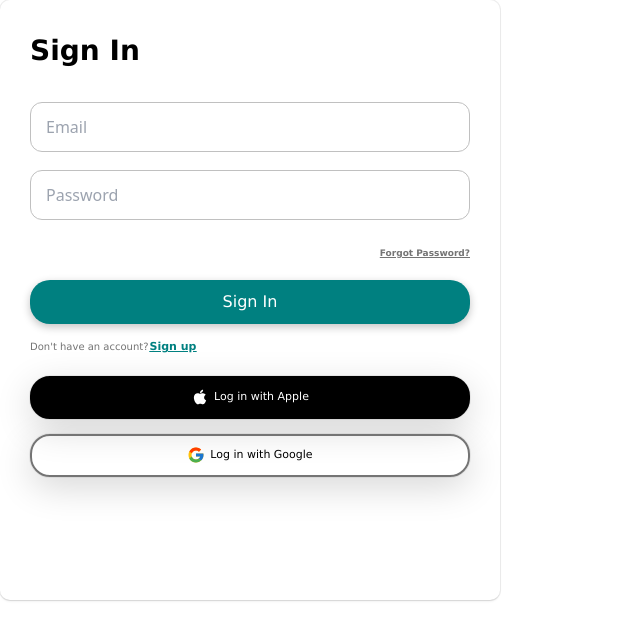
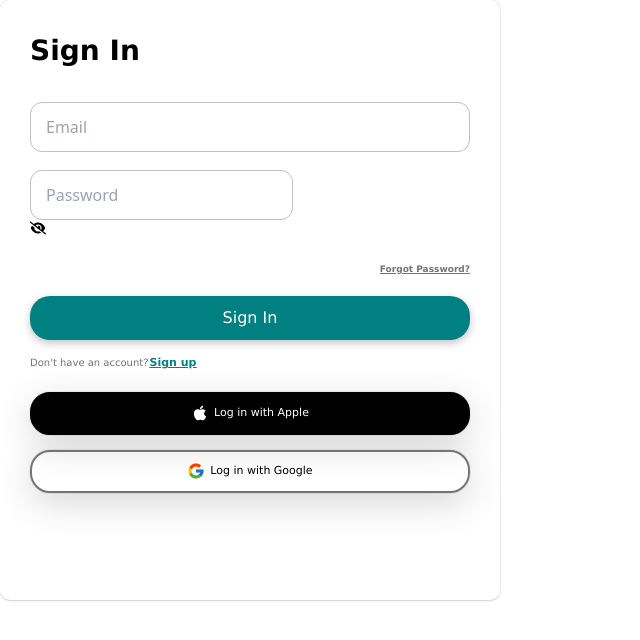
Before and after one commit to pritomrabidas/fastchat, a React (Vite) app: page /signin in a window 1280 px wide. Shown: the top 640 px of the page, without its empty margins (0-640 px from the left). Built offline with nearby package versions, Linux system fonts and the light colour scheme.

Commit message:
sign in commplete

```diff
--- a/package.json
+++ b/package.json
@@ -10,12 +10,14 @@
     "preview": "vite preview"
   },
   "dependencies": {
+    "@reduxjs/toolkit": "^2.2.3",
     "firebase": "^10.9.0",
     "localforage": "^1.10.0",
     "match-sorter": "^6.3.4",
     "react": "^18.2.0",
     "react-dom": "^18.2.0",
     "react-icons": "^5.0.1",
+    "react-redux": "^9.1.1",
     "react-router-dom": "^6.22.3",
     "react-toastify": "^10.0.5",
     "sort-by": "^1.2.0"
--- a/src/Components/Register.jsx
+++ b/src/Components/Register.jsx
@@ -40,7 +40,7 @@ const Register = () => {
           setLastName("")
           setEmail("")
           setPassword("")
-          setUsererror("")
+          setUsererror('')
           setTimeout(()=>{
             navigate("/signin")
           }, 5000)
--- a/src/Components/SignIn.jsx
+++ b/src/Components/SignIn.jsx
@@ -1,33 +1,134 @@
-import { Link } from "react-router-dom";
+import { Link, useNavigate } from "react-router-dom";
+import { getAuth, signInWithEmailAndPassword } from "firebase/auth";
+import { useState } from "react";
+import { ToastContainer, toast } from "react-toastify";
+import { FaEyeSlash } from "react-icons/fa6";
+import { FaEye } from "react-icons/fa6";
 
 const SignIn = () => {
+  const auth = getAuth();
+  const [emailErr, setEmailErr] = useState("");
+  const [showPass, setShowPass] = useState(false);
+  const [passErr, setPassErr] = useState("");
+  const navigate = useNavigate();
+  const [loginData, setLoginData] = useState({
+    email: "",
+    password: "",
+  });
+  const handleSubmit = () => {
+    if (loginData.email == "") {
+      setEmailErr("Email is required");
+    } else if (loginData.password == "") {
+      setPassErr("password is required");
+    } else {
+      signInWithEmailAndPassword(auth, loginData.email, loginData.password)
+        .then((res) => {
+          console.log("sign in succesful");
+          if (res.user.emailVerified == false) {
+            toast.error("Email varificatin failed", {
+              position: "top-center",
+              autoClose: 5000,
+              closeOnClick: true,
+              theme: "light",
+            });
+          } else {
+            toast.success("🦄 sign in succesful", {
+              position: "top-center",
+              autoClose: 5000,
+              closeOnClick: true,
+              theme: "light",
+            });
+            setTimeout(() => {
+              navigate("/chat");
+            }, 5000);
+          }
+        })
+        .catch((err) => {
+          console.log(err.message);
+          if (err.code == "auth/invalid-email") {
+            setEmailErr("Invalid email ! Please Input a valid email.");
+          }
+          if (err.code == "auth/invalid-credential") {
+            toast.error("Authrization failed", {
+              position: "top-center",
+              autoClose: 5000,
+              closeOnClick: true,
+              theme: "light",
+            });
+          }
+          if (err.code == "auth/too-many-requests") {
+            toast.error(
+              "To many request ! user temporery block please try again later or reset your password",
+              {
+                position: "top-center",
+                autoClose: 5000,
+                closeOnClick: true,
+                theme: "light",
+              }
+            );
+          }
+        });
+    }
+  };
   return (
     <div className="bg-gray-300 py-2">
-      <div class="form-container justify-center mx-auto  ">
-        <p class="title">Sign In</p>
-        <form class="form">
-          <input type="email" class="input" placeholder="Email" />
-          <input type="password" class="input" placeholder="Password" />
-          <p class="page-link">
-            <span class="page-link-label">
+      <div className="form-container justify-center mx-auto  ">
+        <ToastContainer />
+        <p className="title">Sign In</p>
+        <div className="form">
+          <input
+            onChange={(e) =>
+              setLoginData({ ...loginData, email: e.target.value })
+            }
+            type="email"
+            className="input w-[440px]"
+            placeholder="Email"
+          />
+          {emailErr && (
+            <p className=" font-extralight text-base text-red-800">
+              {emailErr}
+            </p>
+          )}
+          <div className="flex items-center justify-end relative">
+            <div className="">
+              <input
+                onChange={(e) =>
+                  setLoginData({ ...loginData, password: e.target.value })
+                }
+                type={showPass ? "text" : "password"}
+                className="input w-[440px]"
+                placeholder="Password"
+              />
+            </div>
+            <div onClick={()=>setShowPass(!showPass)} className="absolute mr-2 cursor-pointer">
+              {showPass ? <FaEye /> : <FaEyeSlash />}
+            </div>
+          </div>
+          {passErr && (
+            <p className=" font-extralight text-base text-red-800">{passErr}</p>
+          )}
+          <p className="page-link">
+            <span className="page-link-label">
               <Link to="/forgotnumber">Forgot Password?</Link>
             </span>
           </p>
-          <button class="form-btn">Sign In</button>
-        </form>
-        <p class="sign-up-label">
+          <button onClick={handleSubmit} className="form-btn">
+            Sign In
+          </button>
+        </div>
+        <p className="sign-up-label">
           Don't have an account?
-          <span class="sign-up-link">
+          <span className="sign-up-link">
             <Link to="/registration">Sign up</Link>
           </span>
         </p>
-        <div class="buttons-container">
-          <div class="apple-login-button">
+        <div className="buttons-container">
+          <div className="apple-login-button">
             <svg
               stroke="currentColor"
               fill="currentColor"
               stroke-width="0"
-              class="apple-icon"
+              className="apple-icon"
               viewBox="0 0 1024 1024"
               height="1em"
               width="1em"
@@ -37,7 +138,7 @@ const SignIn = () => {
             </svg>
             <span>Log in with Apple</span>
           </div>
-          <div class="google-login-button">
+          <div className="google-login-button">
             <svg
               stroke="currentColor"
               fill="currentColor"
@@ -45,7 +146,7 @@ const SignIn = () => {
               version="1.1"
               x="0px"
               y="0px"
-              class="google-icon"
+              className="google-icon"
               viewBox="0 0 48 48"
               height="1em"
               width="1em"
--- a/src/index.css
+++ b/src/index.css
@@ -84,10 +84,10 @@
 .message {
   @apply w-full h-10;
 }
-.message:nth-child(even){
+.message:nth-child(even) {
   @apply bg-[#2E2F3A];
 }
-.message:nth-child(odd){
+.message:nth-child(odd) {
   @apply bg-[#343541];
 }
 .send-img {
--- a/src/main.jsx
+++ b/src/main.jsx
@@ -3,4 +3,11 @@ import ReactDOM from "react-dom/client";
 import App from "./App.jsx";
 import "./index.css";
 import firebaseConfig from "./firebaseConfic.js";
-ReactDOM.createRoot(document.getElementById("root")).render(<App />);
+import store from "./store.js";
+import { Provider } from "react-redux";
+
+ReactDOM.createRoot(document.getElementById("root")).render(
+  <Provider store={store}>
+    <App />
+  </Provider>
+);
--- /dev/null
+++ b/src/store.js
@@ -0,0 +1,5 @@
+import { configureStore } from '@reduxjs/toolkit'
+
+export default configureStore({
+  reducer: {},
+})
```
Also changed, not shown: src/App.jsx (+1 -6 lines), src/Store/userSlice.js (added, +19 -0 lines), 1 other file (tests, documents, lock files or other folders).
